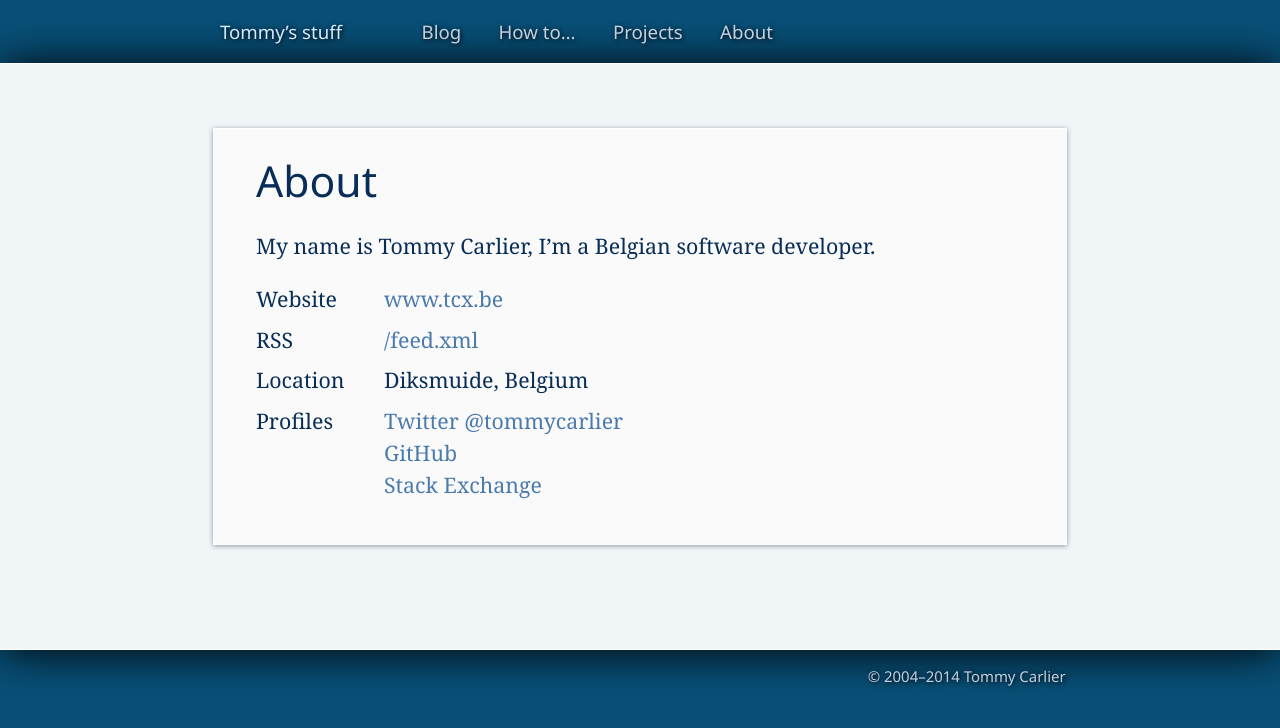
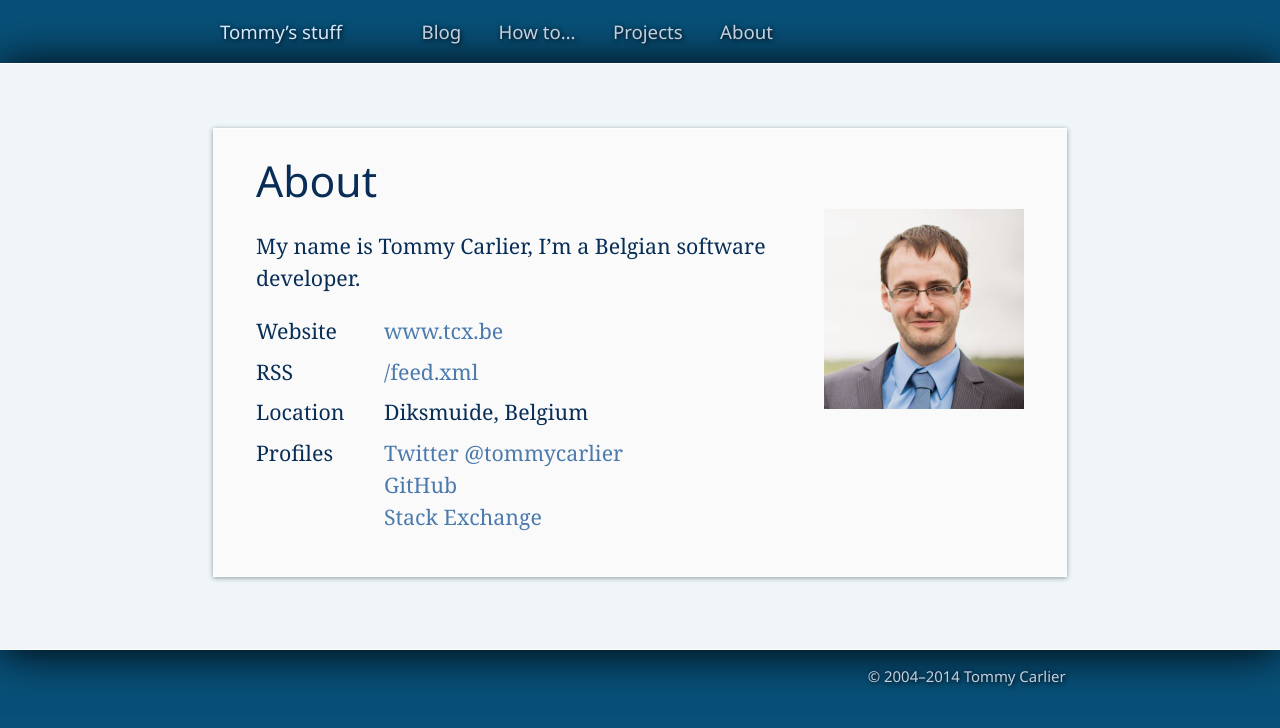
Before and after one commit to tommy-carlier/www.tcx.be, a Jekyll site: the page built from about/index.html, in a window 1280 px wide. Shown: the top 728 px of the page. Built offline with Jekyll 4.4.1, drawn with Linux system fonts in a browser that asks for light colours.

Commit message:
Added picture to About-page

```diff
--- a/about/index.html
+++ b/about/index.html
@@ -3,6 +3,7 @@ layout: card-page
 title: About
 ---
 
+<img src="{{site.baseUrl}}assets/tommy.jpg" alt="Tommy Carlier" id="about-picture">
 <p>My name is Tommy Carlier, I’m a Belgian software developer.</p>
 <dl>
   <dt>Website</dt><dd><a href="{{site.baseUrl}}">www.tcx.be</a></dd>
--- a/assets/site.sass
+++ b/assets/site.sass
@@ -162,6 +162,11 @@ article
   font: $download-font
   display: inline-block
 
+#about-picture
+  float: right
+  width: 200px
+  height: 200px
+
 @media screen
   .page .download
     text-decoration: none
```
Also changed, not shown: assets/tommy.jpg (added).
